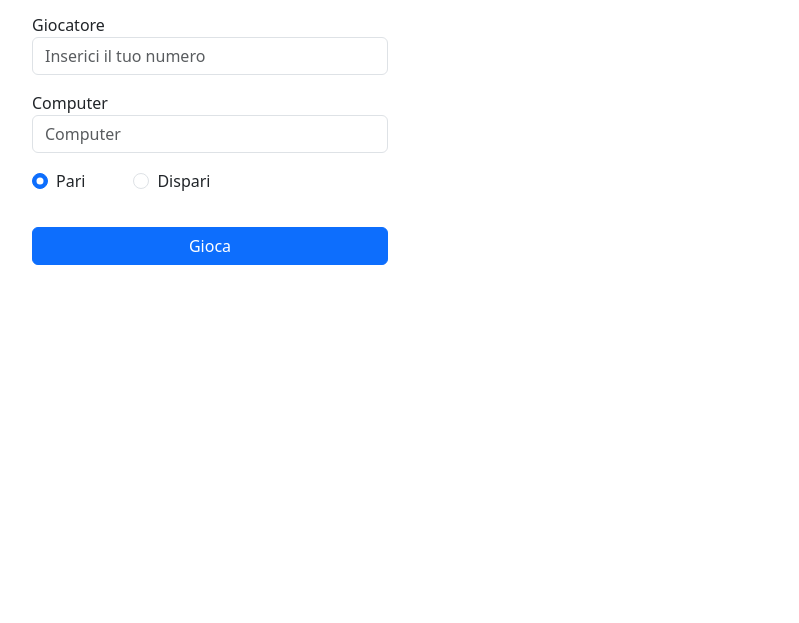
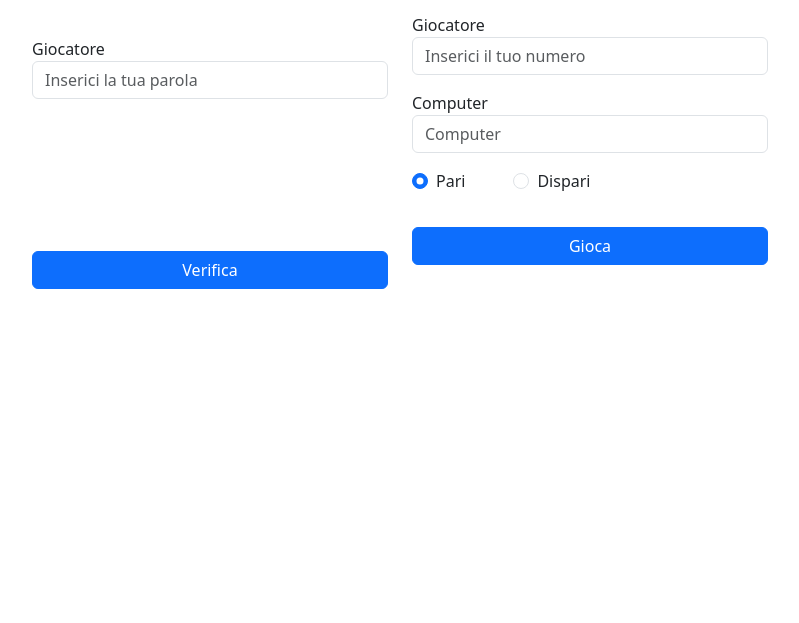
Before and after one commit to amaniesseili/js-paliedispari, a plain HTML site: page index.html in a window 1280 px wide. Shown: the part 177-800 px from the top of the page, without its empty margins (50-849 px from the left). Drawn offline with nearby package versions, Linux system fonts and the light colour scheme.

Commit message:
ex.2 struttura html parola palindroma

```diff
--- a/index.html
+++ b/index.html
@@ -15,9 +15,31 @@
 
 <div class="container">
 
-    <div class="row">
+    <div class="row d-flex">
+<!--________________________ Palindroma ___________________  -->
+        <div class="col-4">
+            <h3>Palindroma</h3>
+            <p class="descrizione">Palindroma o no? Inserisci la tua parola e scopri se è leggibile nello stesso mondo in entrambe le direzioni!</p>
+            <br>
+            <div class="form-row">
+                <div class="numero ">
+                    <label for="giocatore">Giocatore</label>
+                    <input type="text" class="form-control" id="input-parola-utente" placeholder="Inserici la tua parola" value="" required>
 
-        <div class="col-md-4">
+                </div>
+
+                <div class=" ama-btn d-flex flex-column ">
+                    <p id="messaggio-palindroma"></p>
+                    <button class="btn btn-primary btn-verifica" type="button">Verifica</button>
+
+                </div>
+            </div>
+
+
+
+        </div>
+ <!-- ________________________ Pari o Dispari ___________________   -->
+            <div class="col-4">
 
                 <form class="needs-validation" novalidate>
 
@@ -62,20 +84,32 @@
                     </fieldset>
                     <div class="d-flex flex-column mt-3">
                         <p id="messaggio"></p>
-                    <button class="btn btn-primary btn-gioca" type="submit">Gioca</button>
+                        <button class="btn btn-primary btn-gioca" type="button">Gioca</button>
 
                     </div>
 
+                </form>
+            </div>
 
-            </form>
+
+
 
 
 
 
     </div>
+
+
+
+
+
 </div>
 
-</div>
+
+
+
+
+
 
     </main>
 
--- a/main.js
+++ b/main.js
@@ -33,3 +33,9 @@ btnGioca.addEventListener( "click", function gioco(){
 
 }
 )
+
+//  _____________________ Esercizio 2 ____________________
+//________________________ Palidroma ___________________
+//Chiedere all’utente di inserire una parola
+//Creare una funzione per capire se la parola inserita è palindroma
+//(una parola che si legge allo stesso modo anche da destra versi sinistra, ad esempio anna, otto)
--- a/style.css
+++ b/style.css
@@ -1,3 +1,7 @@
 header{
     height: 60px;
 }
+.ama-btn{
+    margin-top: 8.5rem;
+
+}
```
Lines whose indentation alone changed are shown as unchanged.
